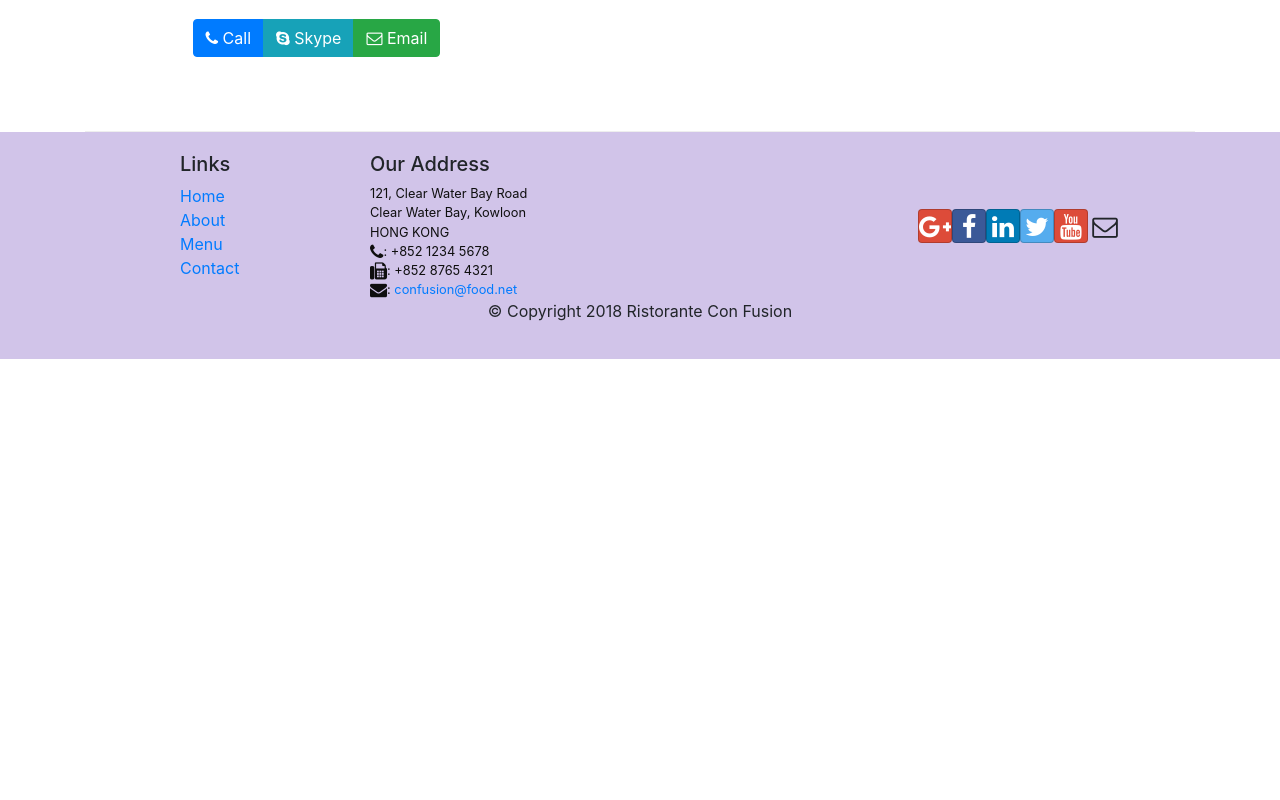
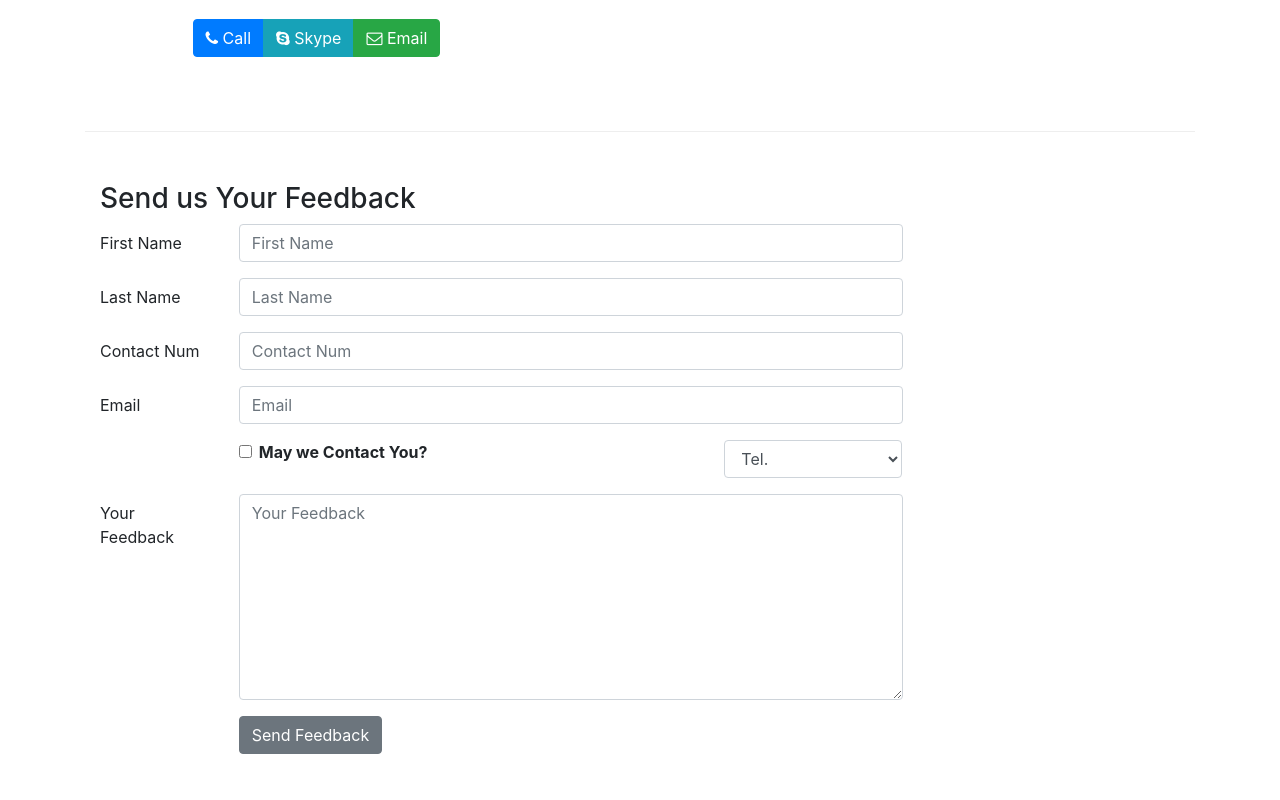
Before and after one commit to imjimil/reactHKU, a React (Create React App) app in the folder confusion/: page /contactus in a window 1280 px wide. Shown: the part 740-1540 px from the top of the page. Before the commit the page ends 1099 px from the top, so only its background shows below. Built offline with nearby package versions, Linux system fonts and the light colour scheme.

Commit message:
added controlled forms in contactcomponent.js

```diff
--- a/confusion/src/components/ContactComponent.js
+++ b/confusion/src/components/ContactComponent.js
@@ -1,8 +1,40 @@
-import React from 'react';
-import { Breadcrumb, BreadcrumbItem } from 'reactstrap';
+import React, { Component } from 'react';
+import { Breadcrumb, BreadcrumbItem, Button, Form, FormGroup, Label, Input, Col } from 'reactstrap';
 import { Link } from 'react-router-dom';
 
-function Contact(props) {
+class  Contact extends Component {
+
+    constructor(props) {
+        super(props);
+        this.state = {
+            firstname: "",
+            lastname: "",
+            telnum: "",
+            email: "",
+            agree: false,
+            contactType: 'Tel',
+            message: ""
+        }
+        this.handleSubmit = this.handleSubmit.bind(this);
+        this.handleInputChange = this.handleInputChange.bind(this);
+    }
+
+    handleInputChange(event) {
+        const target = event.target;
+        const value = target.type === "checkbox" ? target.checked: target.value;
+        const name = target.name;
+        this.setState({
+            [name]: value
+        });
+    }
+
+    handleSubmit(event) {
+        console.log("Current State is: " + JSON.stringify(this.state));
+        alert("Current State is: " + JSON.stringify(this.state));
+        event.preventDefault();
+    }
+
+    render() {
         return(
             <div className="container">
                 <div className="row">
@@ -43,8 +75,70 @@ function Contact(props) {
                         </div>
                     </div>
                 </div>
+
+                <div className="row row-content">
+                    <div className="col-12">
+                        <h3>Send us Your Feedback</h3>
+                    </div>
+                    <div className="col-12 col-md-9">
+                        <Form onSubmit={this.handleSubmit}>
+                            <FormGroup row>
+                                <Label htmlFor="firstname" md={2}>First Name</Label>
+                                <Col md={10}>
+                                    <Input type="text" id="firstname" name="firstname" placeholder="First Name" value={this.state.firstname} onChange={this.handleInputChange} />
+                                </Col>
+                            </FormGroup>
+                            <FormGroup row>
+                                <Label htmlFor="lastname" md={2}>Last Name</Label>
+                                <Col md={10}>
+                                    <Input type="text" id="lastname" name="lastname" placeholder="Last Name" value={this.state.lastname} onChange={this.handleInputChange} />
+                                </Col>
+                            </FormGroup>
+                            <FormGroup row>
+                                <Label htmlFor="telnum" md={2}>Contact Num</Label>
+                                <Col md={10}>
+                                    <Input type="tel" id="telnum" name="telnum" placeholder="Contact Num" value={this.state.telnum} onChange={this.handleInputChange} />
+                                </Col>
+                            </FormGroup>
+                            <FormGroup row>
+                                <Label htmlFor="email" md={2}>Email</Label>
+                                <Col md={10}>
+                                    <Input type="email" id="email" name="email" placeholder="Email" value={this.state.email} onChange={this.handleInputChange} />
+                                </Col>
+                            </FormGroup>
+                            <FormGroup row>
+                                <Col md={{size: 6, offset: 2}}>
+                                    <FormGroup check>
+                                        <Label check>
+                                            <Input type="checkbox" name="agree" checked={this.state.agree} onChange={this.handleInputChange} /> {' '}
+                                            <strong>May we Contact You?</strong>
+                                        </Label>
+                                    </FormGroup>
+                                </Col>
+                                <Col md={{size: 3, offset: 1}}>
+                                    <Input type="select" name="contactType" value={this.state.contactType} onChange={this.handleInputChange} >
+                                        <option>Tel.</option>
+                                        <option>Email</option>
+                                    </Input>
+                                </Col>
+                            </FormGroup>
+                            <FormGroup row>
+                                <Label htmlFor="feedback" md={2}>Your Feedback</Label>
+                                <Col md={10}>
+                                    <Input type="textarea" id="message" name="message" rows="8" placeholder="Your Feedback" value={this.state.message} onChange={this.handleInputChange} />
+                                </Col>
+                            </FormGroup>
+                            <FormGroup row>
+                                <Col md={{size: 10, offset: 2}}>
+                                    <Button className="btn btn-primary" type="submit">Send Feedback</Button>
+                                </Col>
+                            </FormGroup>
+                        </Form>
+                    </div>
+                </div>
             </div>
         );
     }
+}
 
 export default Contact;
```
Lines whose indentation alone changed are shown as unchanged.
